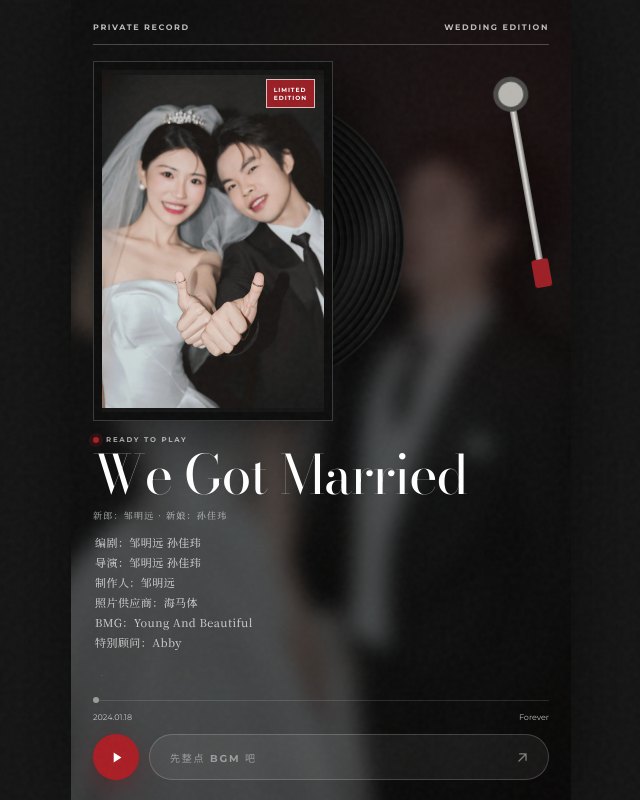
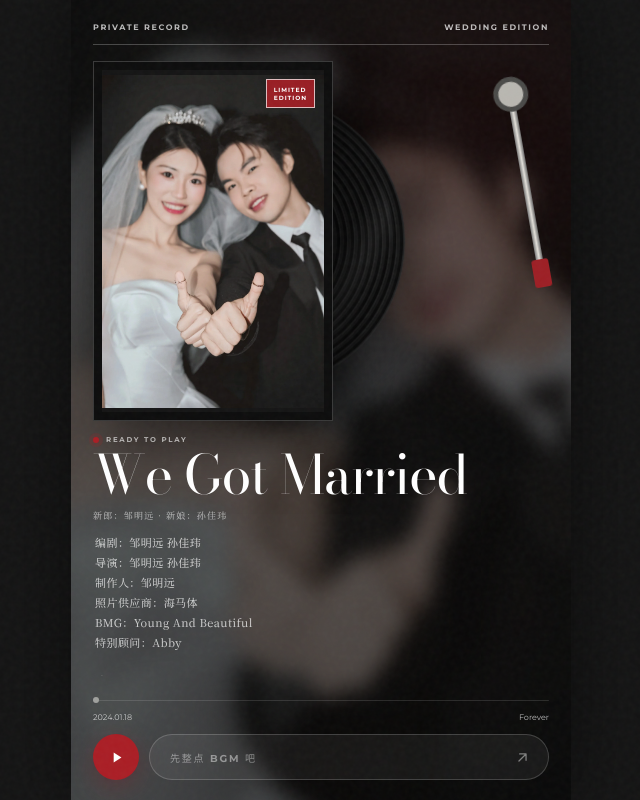
Before and after one commit to Mayandev/invatation, a Next.js app: page / in a window 1280 px wide. Shown: the whole page, without its empty margins (319-959 px from the left). Built offline with nearby package versions, Linux system fonts and the light colour scheme.

Commit message:
feat: commit

```diff
--- a/app/invitation.css
+++ b/app/invitation.css
@@ -192,7 +192,7 @@ button { -webkit-tap-highlight-color: transparent; }
   position: absolute;
   z-index: 0;
   inset: -16px;
-  background: #171717 url('/assets/wedding-photos/opening-raised-fists.webp') center / cover no-repeat;
+  background: #171717 url('/assets/wedding-photos/selected-rsvp-v2.webp') center / cover no-repeat;
   filter: blur(10px) brightness(.48) saturate(.82);
   transform: scale(1.04);
   pointer-events: none;
```
